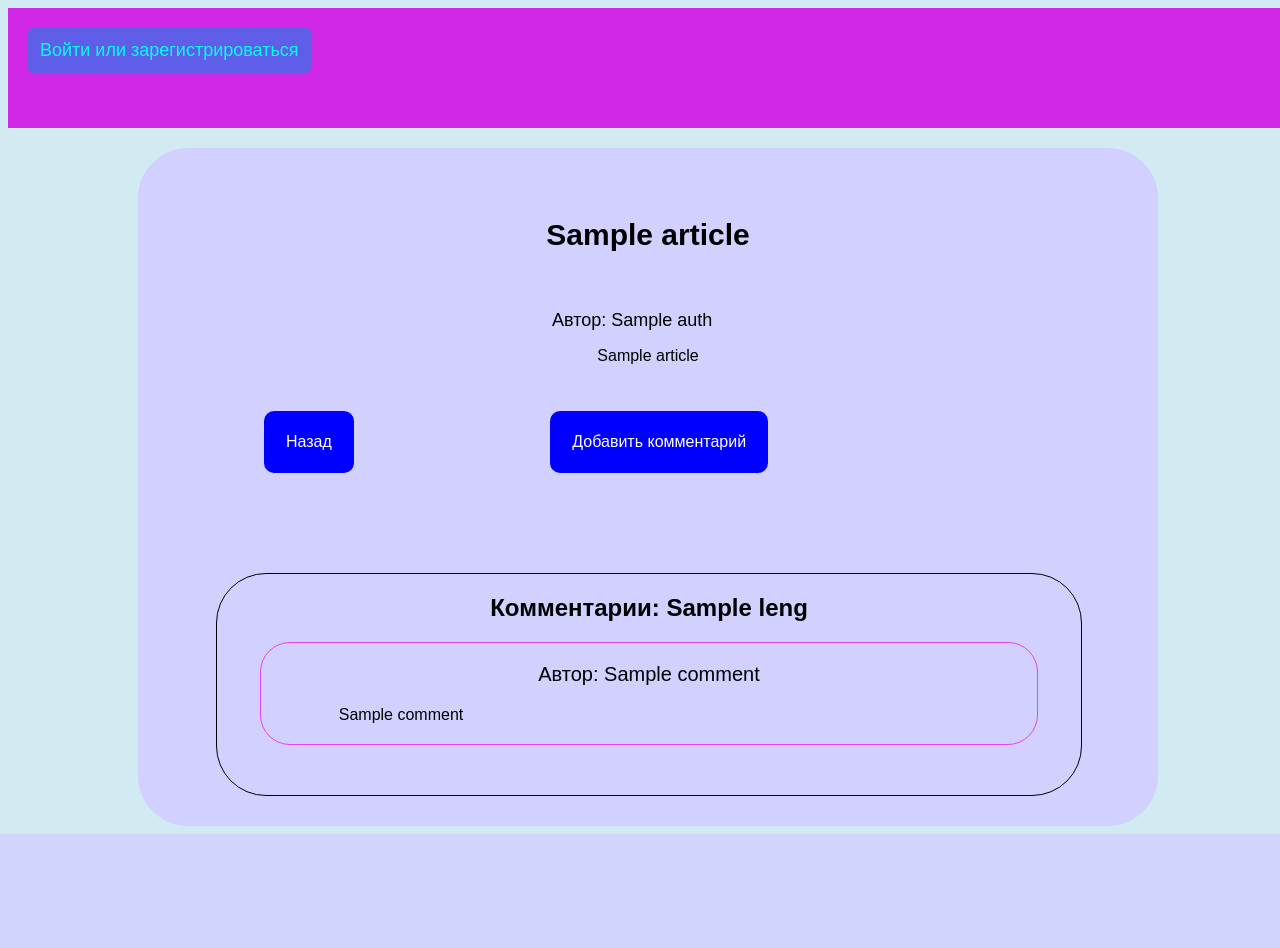
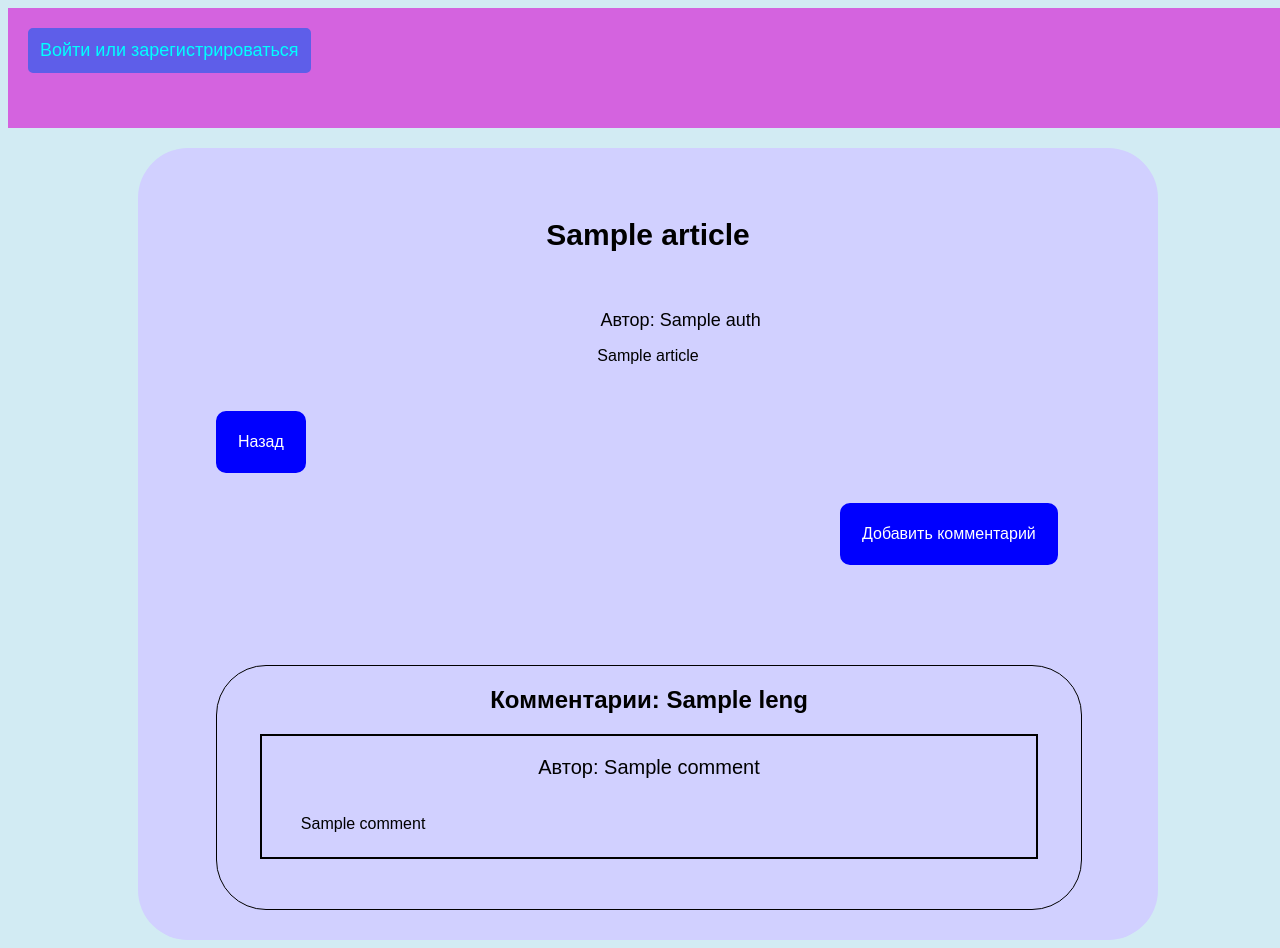
Before and after one commit to wisetree228/A-primitive-news-platform, a Flask app: template templates/detailview.html in a window 1280 px wide. Before the commit the page ends 834 px from the top, so only its background shows below. Run offline with Flask 3, Linux system fonts and the light colour scheme; the template is opened without the code that fills it: most values are stand-ins (such as "Sample title", 1, 10 or a date in 2020).

Commit message:
some frontend is changed

```diff
--- a/templates/detailview.html
+++ b/templates/detailview.html
@@ -26,7 +26,7 @@
     <h4 class="name">{{article[1]}}</h4><br>
     <a href="{{url_for('otherprof', username=auth)}}" class="authh">Автор: {{auth}}</a>
     <p class="text">{{article[2]}}</p>
-    <a class="add detail-back" href="/">Назад</a>
+    <a class="add detail-back1" href="/">Назад</a>
     <a class="add detail-back" href="{{url_for('add_comment', id=article[0])}}">Добавить комментарий</a>
     <div class="comments">
 
--- a/templates/layout.html
+++ b/templates/layout.html
@@ -153,7 +153,7 @@
         .menu{
             width: 100%;
             height: 120px;
-            background-color: rgb(209, 40, 231);
+            background-color: rgb(212, 99, 223);
             margin-top: 0%;
 
 
@@ -231,11 +231,18 @@
             margin-left: 5%;
         }
         .cname{
+            display: block;
+            width: 30%;
+            margin-left: 35%;
             text-align: center;
             font-size: 20px;
+
         }
         .ctext{
-            margin-left: 10%;
+            display: inline-block;
+            overflow: hidden;
+            width: 90%;
+            margin-left: 5%;
             margin-right: 10%;
             margin-bottom: 20px;
         }
@@ -243,9 +250,8 @@
             text-align: center;
         }
         .comment{
-            border: 1px solid rgb(227, 68, 241);
+            border: 2px solid rgb(0, 0, 0);
             margin-bottom: 50px;
-            border-radius: 30px;
             margin-left: 5%;
             margin-right: 5%;
         }
@@ -259,20 +265,40 @@
         .detail-back{
             margin-top: 30px;
             display: inline-block;
-            margin-left: 10%;
-            margin-right: 10%;
+            margin-left:70%;
+
+        }
+        .detail-back1{
+            margin-top: 30px;
+            display: inline-block;
+            margin-left: 5%;
         }
         .authh{
             color: #000;
-            margin-left: 40%;
+            margin-left: 44%;
             border-radius: 10px;
             font-size: large;
             transition: all 0.2s;
             width: 20%;
+            padding: 10px;
         }
         .authh:hover{
             background-color: #000;
             color: #ffffff;
+
+        }
+        .vverx {
+            display: block;
+            background-color: rgb(0, 0, 255);
+            color: white;
+            border-radius: 10px;
+            padding: 20px;
+            margin-left: 88%;
+            margin-top: 850px;
+            position: fixed;
+            transition: all 0.2s;
+            border: 2px solid rgb(169, 44, 180);
+            background-image: url("projectflask\static\vv.png");
 
         }
 
--- a/templates/log.html
+++ b/templates/log.html
@@ -86,6 +86,7 @@
             font-size: 20px;
             border-radius: 5px;
         }
+
   </style>
 </head>
 <body>
--- a/templates/oprofile.html
+++ b/templates/oprofile.html
@@ -45,9 +45,7 @@
 </div>
 {% endfor %}
 
-    {% if data.userLogged %}
-    <a class="add" href="{{url_for('add')}}">Добавить</a>
-    {% endif %}
+
 
 
 
```
Also changed, not shown: templates/index.html (+7 -7 lines), static/vv.png (added), 1 other file.
